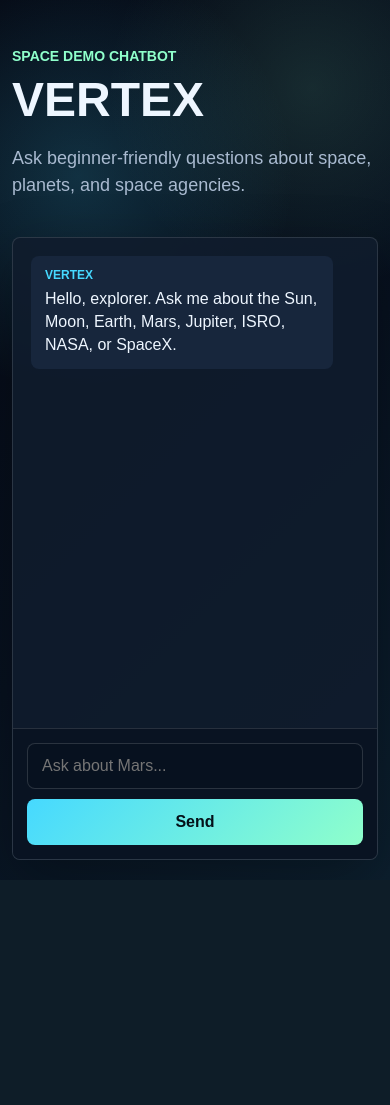
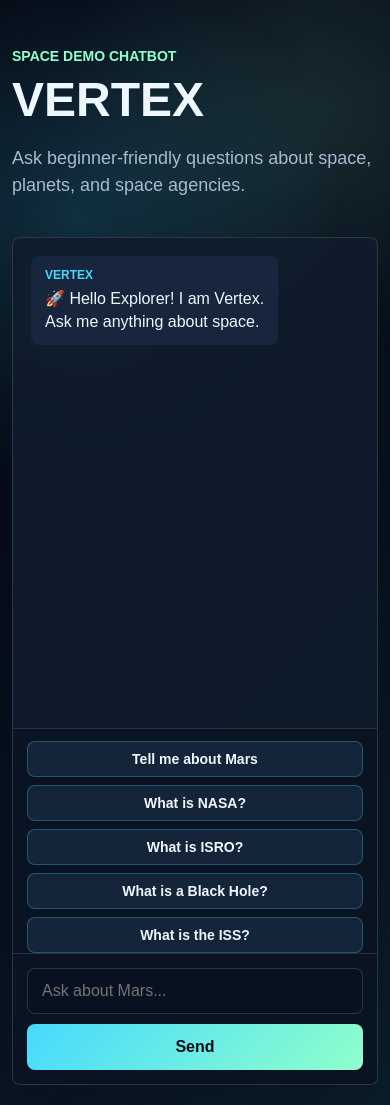
Before and after one commit to rounak-project/vertex-ai-chatbot, a Flask app: page / in a window 390 px wide. Before the commit the page ends 860 px from the top, so only its background shows below. Run offline with Flask 3, Linux system fonts and the light colour scheme.

Commit message:
Day 2 - Added chatbot brain and space knowledge base

```diff
--- /dev/null
+++ b/chatbot.py
@@ -0,0 +1,45 @@
+"""Simple chatbot brain for the VERTEX space chatbot.
+
+This file keeps the space-answer logic separate from Flask. That makes the
+project easier to understand because the web app and the chatbot brain each
+have their own job.
+"""
+
+import json
+from pathlib import Path
+
+
+BASE_DIR = Path(__file__).resolve().parent
+KNOWLEDGE_FILE = BASE_DIR / "data" / "space_knowledge.json"
+UNKNOWN_REPLY = "I am still learning about space. Please ask me another space question."
+EMPTY_REPLY = "Please type a space question for VERTEX."
+
+
+def load_knowledge_base():
+    """Load space facts from the JSON knowledge base file."""
+    with KNOWLEDGE_FILE.open("r", encoding="utf-8") as file:
+        return json.load(file)
+
+
+SPACE_KNOWLEDGE = load_knowledge_base()
+
+
+def get_vertex_response(user_message):
+    """Find the best VERTEX answer for a user message.
+
+    The search is beginner friendly on purpose. It checks whether any keyword
+    from the JSON file appears in the student's question.
+    """
+    message = user_message.lower().strip()
+
+    if not message:
+        return EMPTY_REPLY
+
+    for category in SPACE_KNOWLEDGE.values():
+        for topic in category:
+            keywords = topic["keywords"]
+
+            if any(keyword in message for keyword in keywords):
+                return topic["answer"]
+
+    return UNKNOWN_REPLY
--- /dev/null
+++ b/data/space_knowledge.json
@@ -0,0 +1,79 @@
+{
+  "planets": [
+    {
+      "name": "Earth",
+      "keywords": ["earth", "planet earth", "home planet", "blue planet"],
+      "answer": "Earth is our home planet. It has air, water, land, and life, which makes it very special in our solar system."
+    },
+    {
+      "name": "Mars",
+      "keywords": ["mars", "red planet"],
+      "answer": "Mars is called the Red Planet because iron-rich dust gives its surface a rusty red color. Scientists study Mars to learn if life ever existed there."
+    },
+    {
+      "name": "Jupiter",
+      "keywords": ["jupiter", "gas giant", "great red spot"],
+      "answer": "Jupiter is the largest planet in our solar system. It is a gas giant and has a huge storm called the Great Red Spot."
+    }
+  ],
+  "stars": [
+    {
+      "name": "Sun",
+      "keywords": ["sun", "solar", "star"],
+      "answer": "The Sun is a huge star at the center of our solar system. It gives Earth the light and heat needed for life."
+    }
+  ],
+  "moons": [
+    {
+      "name": "Moon",
+      "keywords": ["moon", "lunar"],
+      "answer": "The Moon is Earth's natural satellite. It reflects sunlight, affects ocean tides, and is the only world beyond Earth where humans have walked."
+    }
+  ],
+  "galaxies": [
+    {
+      "name": "Milky Way",
+      "keywords": ["galaxy", "galaxies", "milky way"],
+      "answer": "A galaxy is a giant group of stars, gas, dust, and planets. Our solar system is inside a galaxy called the Milky Way."
+    },
+    {
+      "name": "Black Hole",
+      "keywords": ["black hole", "black holes"],
+      "answer": "A black hole is a place in space where gravity is so strong that nothing, not even light, can escape from it."
+    }
+  ],
+  "space_agencies": [
+    {
+      "name": "NASA",
+      "keywords": ["nasa", "apollo", "artemis"],
+      "answer": "NASA is the space agency of the United States. It studies Earth, planets, stars, and sends astronauts and spacecraft into space."
+    },
+    {
+      "name": "ISRO",
+      "keywords": ["isro", "india space", "indian space", "chandrayaan", "mangalyaan"],
+      "answer": "ISRO is India's space agency. It builds satellites, launches rockets, and works on missions like Chandrayaan and Mangalyaan."
+    },
+    {
+      "name": "SpaceX",
+      "keywords": ["spacex", "space x", "falcon", "starship"],
+      "answer": "SpaceX is a private space company. It builds reusable rockets like Falcon 9 and is developing Starship for future space travel."
+    }
+  ],
+  "missions": [
+    {
+      "name": "International Space Station",
+      "keywords": ["iss", "international space station", "space station"],
+      "answer": "The ISS, or International Space Station, is a science laboratory that orbits Earth. Astronauts live and work there to study space."
+    },
+    {
+      "name": "Chandrayaan",
+      "keywords": ["chandrayaan", "moon mission india"],
+      "answer": "Chandrayaan is a series of Indian Moon missions by ISRO. These missions help scientists learn more about the Moon."
+    },
+    {
+      "name": "Artemis",
+      "keywords": ["artemis", "moon mission nasa"],
+      "answer": "Artemis is NASA's program to send astronauts back to the Moon and prepare for future missions to Mars."
+    }
+  ]
+}
--- a/main.py
+++ b/main.py
@@ -1,47 +1,25 @@
-import json
-from pathlib import Path
-
 from dotenv import load_dotenv
 from flask import Flask, jsonify, render_template, request
+
+from chatbot import get_vertex_response
 
 
 load_dotenv()
 
 app = Flask(__name__)
 
-BASE_DIR = Path(__file__).resolve().parent
-FACTS_FILE = BASE_DIR / "data" / "space_facts.json"
+# This list stores the most recent chat messages while Flask is running.
+# It resets when the app is restarted, which is fine for a beginner project.
+CHAT_HISTORY = []
+MAX_HISTORY_MESSAGES = 20
 
 
-def load_space_facts():
-    with FACTS_FILE.open("r", encoding="utf-8") as file:
-        return json.load(file)
+def add_to_chat_history(speaker, message):
+    """Add one message to memory and keep only the last 20 messages."""
+    CHAT_HISTORY.append({"speaker": speaker, "message": message})
 
-
-SPACE_FACTS = load_space_facts()
-
-
-def get_vertex_reply(user_message):
-    message = user_message.lower().strip()
-
-    if not message:
-        return "Please type a space question for VERTEX."
-
-    for topic, details in SPACE_FACTS.items():
-        keywords = details["keywords"]
-        if any(keyword in message for keyword in keywords):
-            return details["answer"]
-
-    if "nasa api" in message or "api" in message:
-        return (
-            "NASA API support is planned for a future update. "
-            "Soon VERTEX can show real space pictures and data."
-        )
-
-    return (
-        "I am still learning. Try asking about the Sun, Moon, Earth, Mars, "
-        "Jupiter, ISRO, NASA, or SpaceX."
-    )
+    if len(CHAT_HISTORY) > MAX_HISTORY_MESSAGES:
+        del CHAT_HISTORY[0]
 
 
 @app.route("/")
@@ -53,8 +31,12 @@
 def chat():
     data = request.get_json(silent=True) or {}
     user_message = data.get("message", "")
-    reply = get_vertex_reply(user_message)
-    return jsonify({"reply": reply})
+    vertex_response = get_vertex_response(user_message)
+
+    add_to_chat_history("user", user_message)
+    add_to_chat_history("vertex", vertex_response)
+
+    return jsonify({"response": vertex_response})
 
 
 if __name__ == "__main__":
--- a/static/script.js
+++ b/static/script.js
@@ -1,7 +1,9 @@
 const chatForm = document.querySelector("#chatForm");
 const userInput = document.querySelector("#userInput");
 const chatMessages = document.querySelector("#chatMessages");
+const sampleQuestions = document.querySelectorAll(".sample-question");
 
+// This function adds a new message bubble to the chat window.
 function addMessage(speaker, text, type) {
   const message = document.createElement("div");
   message.className = `message ${type}`;
@@ -17,6 +19,15 @@
   message.appendChild(paragraph);
   chatMessages.appendChild(message);
   chatMessages.scrollTop = chatMessages.scrollHeight;
+
+  return message;
+}
+
+// This small delay makes VERTEX feel like it is thinking.
+function waitOneSecond() {
+  return new Promise((resolve) => {
+    setTimeout(resolve, 1000);
+  });
 }
 
 chatForm.addEventListener("submit", async (event) => {
@@ -30,8 +41,10 @@
   addMessage("You", message, "user");
   userInput.value = "";
 
+  const thinkingMessage = addMessage("VERTEX", "Vertex is thinking...", "bot thinking");
+
   try {
-    const response = await fetch("/chat", {
+    const fetchReply = fetch("/chat", {
       method: "POST",
       headers: {
         "Content-Type": "application/json"
@@ -39,9 +52,21 @@
       body: JSON.stringify({ message })
     });
 
+    const [response] = await Promise.all([fetchReply, waitOneSecond()]);
     const data = await response.json();
-    addMessage("VERTEX", data.reply, "bot");
+    thinkingMessage.remove();
+    addMessage("VERTEX", data.response, "bot");
   } catch (error) {
+    await waitOneSecond();
+    thinkingMessage.remove();
     addMessage("VERTEX", "Connection problem. Please check if Flask is running.", "bot");
   }
 });
+
+// Clicking a sample question puts it in the input box and sends it.
+sampleQuestions.forEach((button) => {
+  button.addEventListener("click", () => {
+    userInput.value = button.textContent;
+    chatForm.requestSubmit();
+  });
+});
--- a/static/style.css
+++ b/static/style.css
@@ -7,6 +7,7 @@
   --muted: #a9bad0;
   --accent: #46d9ff;
   --accent-2: #8fffcb;
+  --warning: #ffd166;
   --user: #244d73;
 }
 
@@ -15,6 +16,7 @@
 }
 
 body {
+  /* The background uses simple CSS gradients to create a space feeling. */
   margin: 0;
   min-height: 100vh;
   font-family: Arial, Helvetica, sans-serif;
@@ -85,6 +87,23 @@
   background: var(--user);
 }
 
+.message.thinking p {
+  animation: pulse 1s ease-in-out infinite;
+  color: var(--warning);
+  font-style: italic;
+}
+
+@keyframes pulse {
+  0%,
+  100% {
+    opacity: 0.55;
+  }
+
+  50% {
+    opacity: 1;
+  }
+}
+
 .speaker {
   display: block;
   margin-bottom: 5px;
@@ -96,6 +115,32 @@
 .message p {
   margin: 0;
   line-height: 1.45;
+}
+
+.sample-panel {
+  display: flex;
+  flex-wrap: wrap;
+  gap: 8px;
+  padding: 12px 14px 0;
+  border-top: 1px solid rgba(255, 255, 255, 0.12);
+  background: rgba(7, 17, 31, 0.75);
+}
+
+.sample-question {
+  min-height: 36px;
+  border: 1px solid rgba(70, 217, 255, 0.28);
+  border-radius: 8px;
+  padding: 0 12px;
+  color: var(--text);
+  background: rgba(23, 38, 60, 0.95);
+  font-size: 14px;
+  font-weight: 700;
+  cursor: pointer;
+}
+
+.sample-question:hover {
+  border-color: var(--accent);
+  background: rgba(36, 77, 115, 0.95);
 }
 
 .chat-form {
@@ -122,7 +167,7 @@
   border-color: var(--accent);
 }
 
-button {
+.chat-form button {
   border: 0;
   border-radius: 8px;
   padding: 0 22px;
@@ -133,7 +178,8 @@
   cursor: pointer;
 }
 
-button:hover {
+.chat-form button:hover,
+.sample-question:hover {
   filter: brightness(1.08);
 }
 
@@ -142,11 +188,15 @@
     padding: 20px 12px;
   }
 
+  .sample-question {
+    flex: 1 1 100%;
+  }
+
   .chat-form {
     flex-direction: column;
   }
 
-  button {
+  .chat-form button {
     min-height: 46px;
   }
 }
--- a/templates/index.html
+++ b/templates/index.html
@@ -7,6 +7,7 @@
   <link rel="stylesheet" href="{{ url_for('static', filename='style.css') }}">
 </head>
 <body>
+  <!-- This page is the main VERTEX chatbot screen. -->
   <main class="app">
     <section class="hero">
       <p class="eyebrow">Space Demo Chatbot</p>
@@ -18,8 +19,16 @@
       <div id="chatMessages" class="chat-messages">
         <div class="message bot">
           <span class="speaker">VERTEX</span>
-          <p>Hello, explorer. Ask me about the Sun, Moon, Earth, Mars, Jupiter, ISRO, NASA, or SpaceX.</p>
+          <p>🚀 Hello Explorer! I am Vertex.<br>Ask me anything about space.</p>
         </div>
+      </div>
+
+      <div class="sample-panel" aria-label="Sample questions">
+        <button type="button" class="sample-question">Tell me about Mars</button>
+        <button type="button" class="sample-question">What is NASA?</button>
+        <button type="button" class="sample-question">What is ISRO?</button>
+        <button type="button" class="sample-question">What is a Black Hole?</button>
+        <button type="button" class="sample-question">What is the ISS?</button>
       </div>
 
       <form id="chatForm" class="chat-form">
```
Also changed, not shown: README.md.
